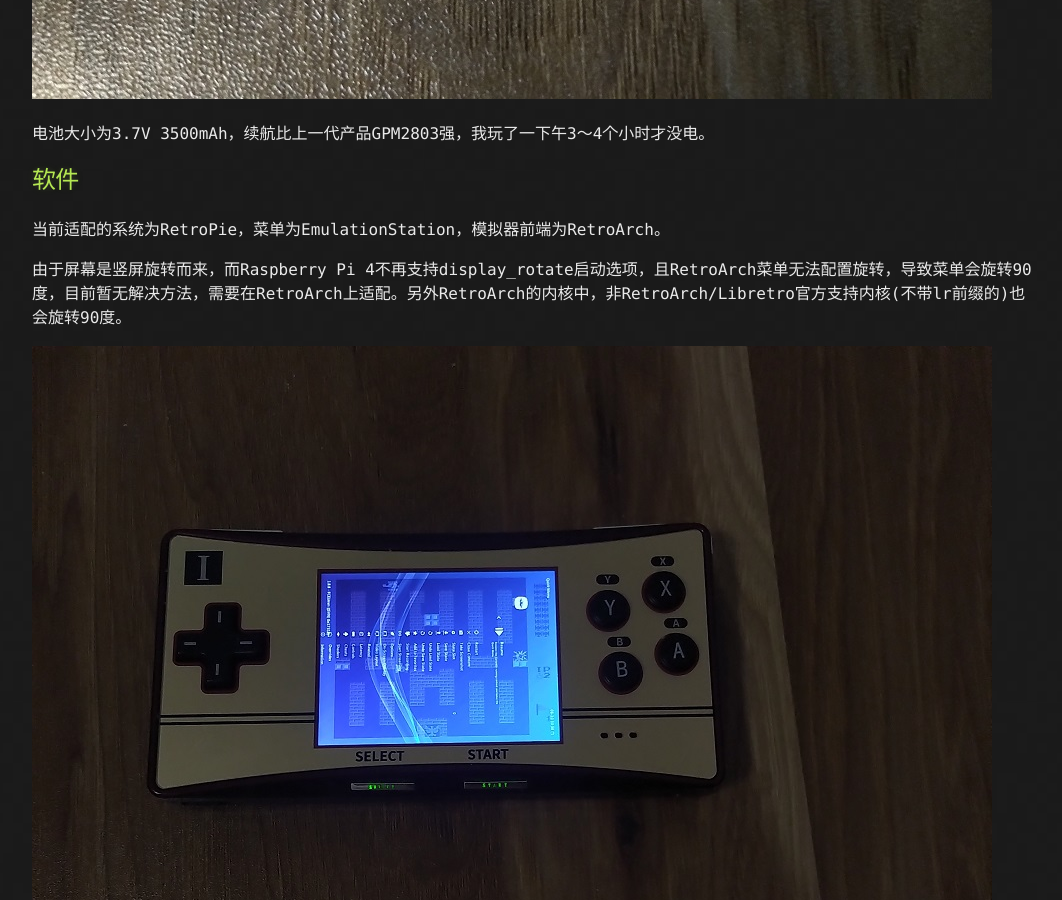
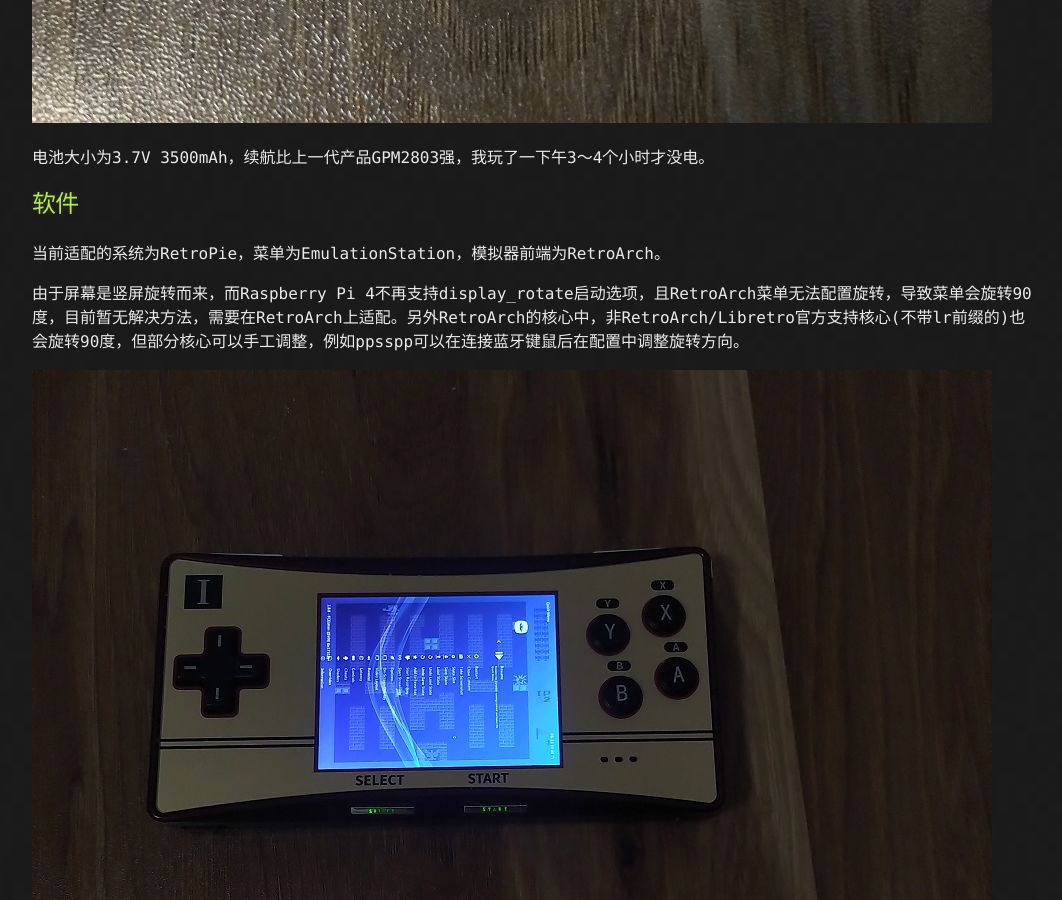
Before and after one commit to IanusInferus/ianusinferus.github.io, a Jekyll site: the page built from posts/202110/20211011_GPM2804.md, in a window 1280 px wide and 900 px high, scrolled down 2490 px. Shown: the whole window, without its empty margins (108-1170 px from the left). Built offline with Jekyll 4.4.1, drawn with Linux system fonts in a browser that asks for light colours; comment, search, counter and statistics services are not loaded; some of the changed text lies outside the part shown.

Commit message:
更新“微雪GPM2804掌机使用感想”

```diff
--- a/posts/202110/20211011_GPM2804.md
+++ b/posts/202110/20211011_GPM2804.md
@@ -16,7 +16,7 @@ Ianus Inferus
 
 重量轻，仅171.4g。
 
-屏幕为2.8英寸IPS屏幕，640x480，RGB排列，竖屏旋转，像素密度(PPI)为285.7。亮度调节方法为按住L键时按音量加减。
+屏幕为2.8英寸IPS屏幕，640x480，RGB排列，竖屏旋转，像素密度(PPI)为285.7。亮度调节方法为按住L键时按音量加减。屏幕与主板的连接使用45-pin的DPI接口(RGB接口)，每个色彩通道的位深度为6(RGB666)。
 
 重量和屏幕的对比可以参考我之前的博客[掌机的重量和屏幕](20211004_handhelds.html)。
 
@@ -42,7 +42,7 @@ MicroSD卡插槽和外壳之间有空隙，容易把MicroSD卡插到机器内部
 
 当前适配的系统为RetroPie，菜单为EmulationStation，模拟器前端为RetroArch。
 
-由于屏幕是竖屏旋转而来，而Raspberry Pi 4不再支持display_rotate启动选项，且RetroArch菜单无法配置旋转，导致菜单会旋转90度，目前暂无解决方法，需要在RetroArch上适配。另外RetroArch的内核中，非RetroArch/Libretro官方支持内核(不带lr前缀的)也会旋转90度。
+由于屏幕是竖屏旋转而来，而Raspberry Pi 4不再支持display_rotate启动选项，且RetroArch菜单无法配置旋转，导致菜单会旋转90度，目前暂无解决方法，需要在RetroArch上适配。另外RetroArch的核心中，非RetroArch/Libretro官方支持核心(不带lr前缀的)也会旋转90度，但部分核心可以手工调整，例如ppsspp可以在连接蓝牙键鼠后在配置中调整旋转方向。
 
 ![RetroArchMenu.jpg](RetroArchMenu.jpg)
 
@@ -279,3 +279,5 @@ EmulationStation在空闲时CPU占用超过30%：Main Menu -> Other Settings ->
 2021-10-27 更新启动时间优化
 
 2021-10-30 更新文件写入缓存相关说明
+
+2021-11-03 增加屏幕色彩位深度和ppsspp的说明
```
